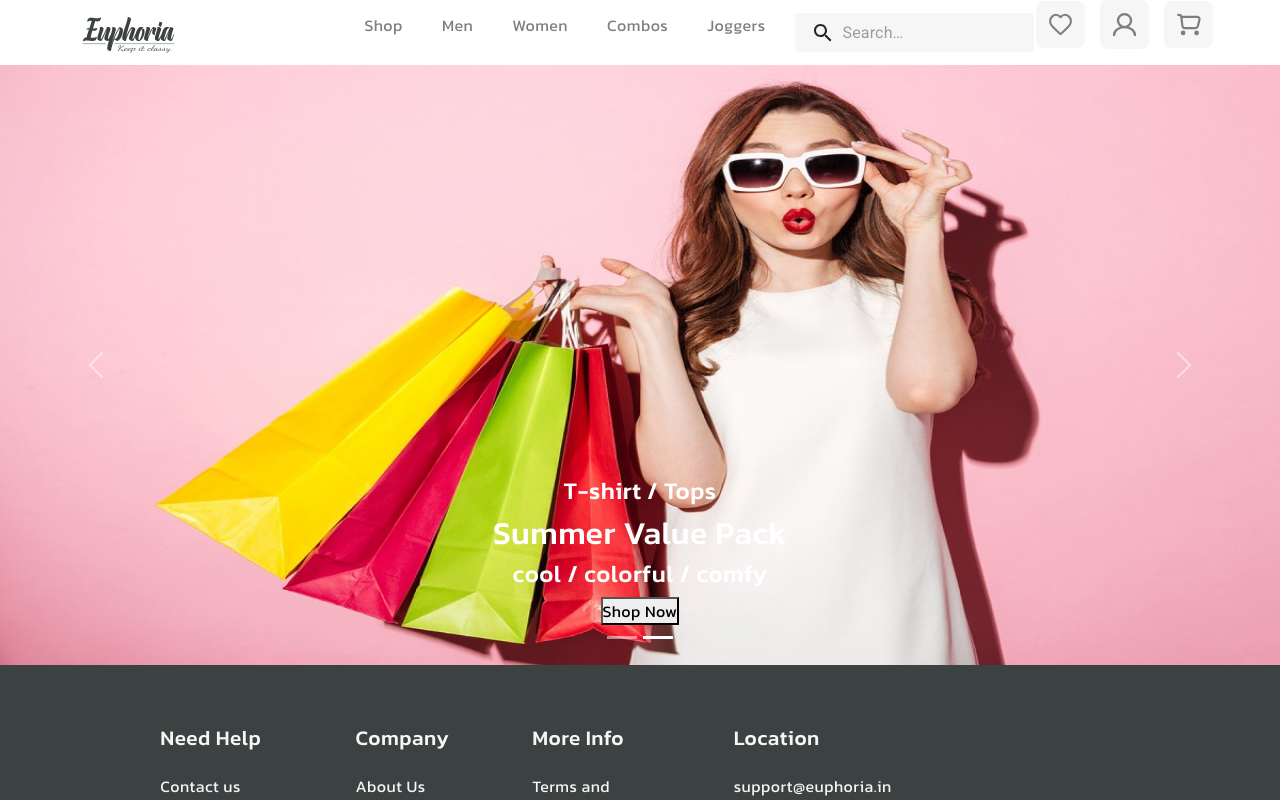
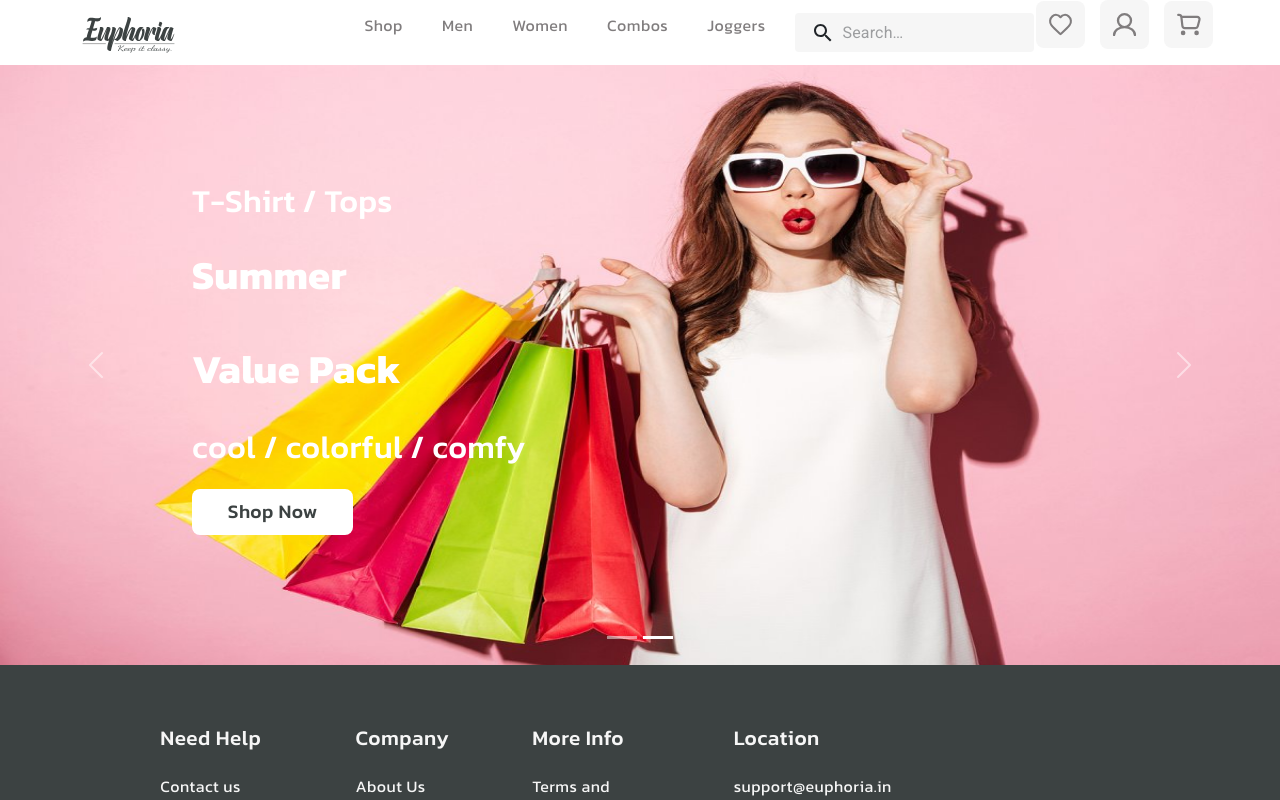
Before and after one commit to emirbeknurbekov/react-hackathon, a React (Create React App) app: page / in a window 1280 px wide. Shown: the top 800 px of the page. Built offline with nearby package versions, Linux system fonts and the light colour scheme.

Commit message:
second block home-page added

```diff
--- a/src/components/home/Carousel.jsx/CarouselHomePage.css
+++ /dev/null
@@ -1,4 +0,0 @@
-.carousel-image {
-  height: 600px;
-  width: 100%;
-}
--- /dev/null
+++ b/src/components/home/Carousel/Carousel.css
@@ -0,0 +1,51 @@
+.carousel-image {
+  height: 600px;
+  width: 100%;
+}
+.carousel__descr {
+  display: flex;
+  flex-direction: column;
+  align-items: start;
+  justify-content: space-between;
+  gap: 20%;
+  padding-bottom: 10%;
+}
+.carousel-header {
+  color: #fff;
+  font-size: 2rem;
+  font-weight: 500;
+  line-height: 37.771px;
+  letter-spacing: 0.157px;
+  text-transform: capitalize;
+}
+.carousel-subheader {
+  width: 30%;
+  color: #fff;
+  font-size: 2.5rem;
+  font-style: normal;
+  font-weight: 800;
+  line-height: 93.622px;
+  letter-spacing: 0.315px;
+  text-align: start;
+}
+.carousel-title {
+  color: #fff;
+  font-size: 2rem;
+  font-weight: 500;
+  line-height: 47.214px;
+  letter-spacing: 0.315px;
+}
+.carousel__btn {
+  display: flex;
+  justify-content: center;
+  align-items: center;
+  margin-top: 1%;
+  padding: 1% 4%;
+  border-radius: 8px;
+  background: #fff;
+  color: #3c4242;
+  border: none;
+  text-align: center;
+  font-size: 1.2rem;
+  font-weight: 500;
+}
--- a/src/components/home/Carousel.jsx/CarouselHomePage.jsx
+++ b/src/components/home/Carousel/Carousel.jsx
@@ -3,9 +3,12 @@ import Carousel from "react-bootstrap/Carousel";
 import carouselImageFirst from "../../../images/carousel-image1.svg";
 import carouselImageSecond from "../../../images/carousel-image-second.jpg";
 
-import "./CarouselHomePage.css";
+import { useNavigate } from "react-router-dom";
+
+import "./Carousel.css";
 
 const CarouselHomePage = () => {
+  const navigate = useNavigate();
   return (
     <Carousel>
       <Carousel.Item>
@@ -27,7 +30,12 @@ const CarouselHomePage = () => {
             <h4 className="carousel-header">T-shirt / Tops</h4>
             <h2 className="carousel-subheader">Summer Value Pack</h2>
             <h4 className="carousel-title">cool / colorful / comfy</h4>
-            <button className="carousel__btn">Shop Now</button>
+            <button
+              onClick={() => navigate("/products")}
+              className="carousel__btn"
+            >
+              Shop Now
+            </button>
           </div>
         </Carousel.Caption>
       </Carousel.Item>
--- a/src/components/navbar/navbar.css
+++ b/src/components/navbar/navbar.css
@@ -1,4 +1,6 @@
-* {
+*,
+ol,
+ul {
   margin: 0;
   padding: 0;
   box-sizing: border-box;
--- a/src/pages/homePage/HomePage.jsx
+++ b/src/pages/homePage/HomePage.jsx
@@ -1,11 +1,15 @@
 import React from "react";
 import "./HomePage.css";
-import CarouselHomePage from "../../components/home/Carousel.jsx/CarouselHomePage";
+import CarouselHomePage from "../../components/home/Carousel/Carousel";
 
 const HomePage = () => {
   return (
     <>
       <CarouselHomePage />
+      <div className="home-pages__banners__block">
+        <div className="home-pages__banners__block_first"></div>
+        <div className="home-pages__banners__block_second"></div>
+      </div>
     </>
   );
 };
```
